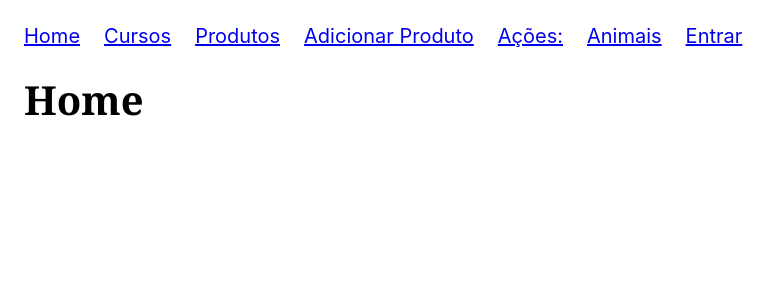
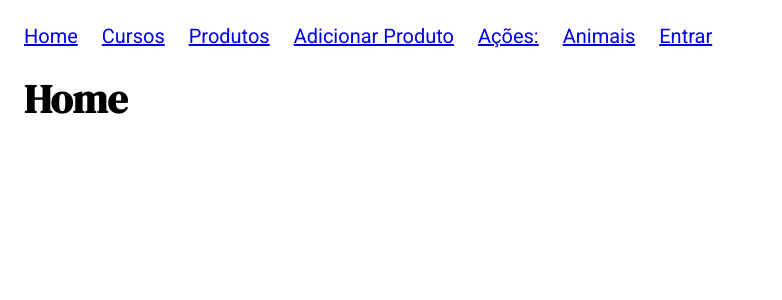
Before and after one commit to GianManzo/next-social, a Next.js app: page / in a window 1280 px wide. Shown: the top 300 px of the page, without its empty margins (0-782 px from the left). Built offline with nearby package versions, Linux system fonts and the light colour scheme; no server answers.

Commit message:
feat: fonts

```diff
--- a/src/app/globals.css
+++ b/src/app/globals.css
@@ -26,7 +26,6 @@ button {
   font-size: var(--font-size);
   font-family: var(--font);
 }
-
 h1,
 h2,
 h3 {
--- a/src/app/layout.tsx
+++ b/src/app/layout.tsx
@@ -2,6 +2,7 @@ import type { Metadata } from "next";
 
 import "./globals.css";
 import Menu from "@/components/Menu/Menu";
+import { font_body, font_title } from "@/fonts/fonts";
 
 export const metadata: Metadata = {
   title: "Create Next App",
@@ -13,9 +14,12 @@ export default function RootLayout({
 }: Readonly<{
   children: React.ReactNode;
 }>) {
+  console.log(font_body);
   return (
     <html lang="pt-br">
-      <body>
+      <body
+        className={`${font_body.className} ${font_body.variable} ${font_title.variable}`}
+      >
         <Menu />
         {children}
       </body>
--- /dev/null
+++ b/src/fonts/fonts.ts
@@ -0,0 +1,17 @@
+import { Roboto, DM_Serif_Display } from "next/font/google";
+
+export const font_body = Roboto({
+  weight: ["400", "700"],
+  style: ["normal"],
+  subsets: ["latin"],
+  display: "swap",
+  variable: "--font-body",
+});
+
+export const font_title = DM_Serif_Display({
+  weight: "400",
+  style: ["normal"],
+  subsets: ["latin"],
+  display: "swap",
+  variable: "--font-title",
+});
```
